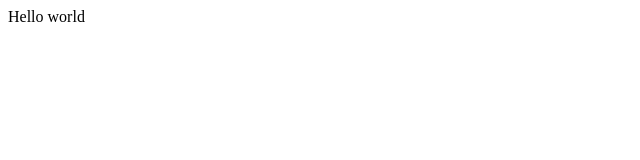
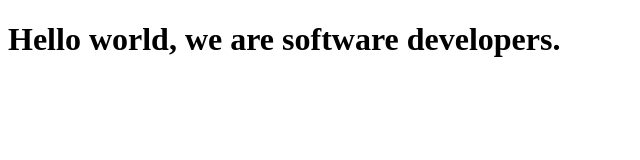
Before and after one commit to debolu/microverse-portfolio, a plain HTML site: page index.html in a window 1280 px wide. Shown: the whole page, without its empty margins (0-640 px from the left). Drawn offline with Linux system fonts and the light colour scheme.

Commit message:
Changed the Headline title

```diff
--- a/index.html
+++ b/index.html
@@ -8,7 +8,7 @@
 
   <body>
     <script src="https://cdn.freecodecamp.org/testable-projects-fcc/v1/bundle.js"></script>
-Hello world
+    <h1>Hello world, we are software developers.</h1>
     <!--
 
     Hello Camper!
```
